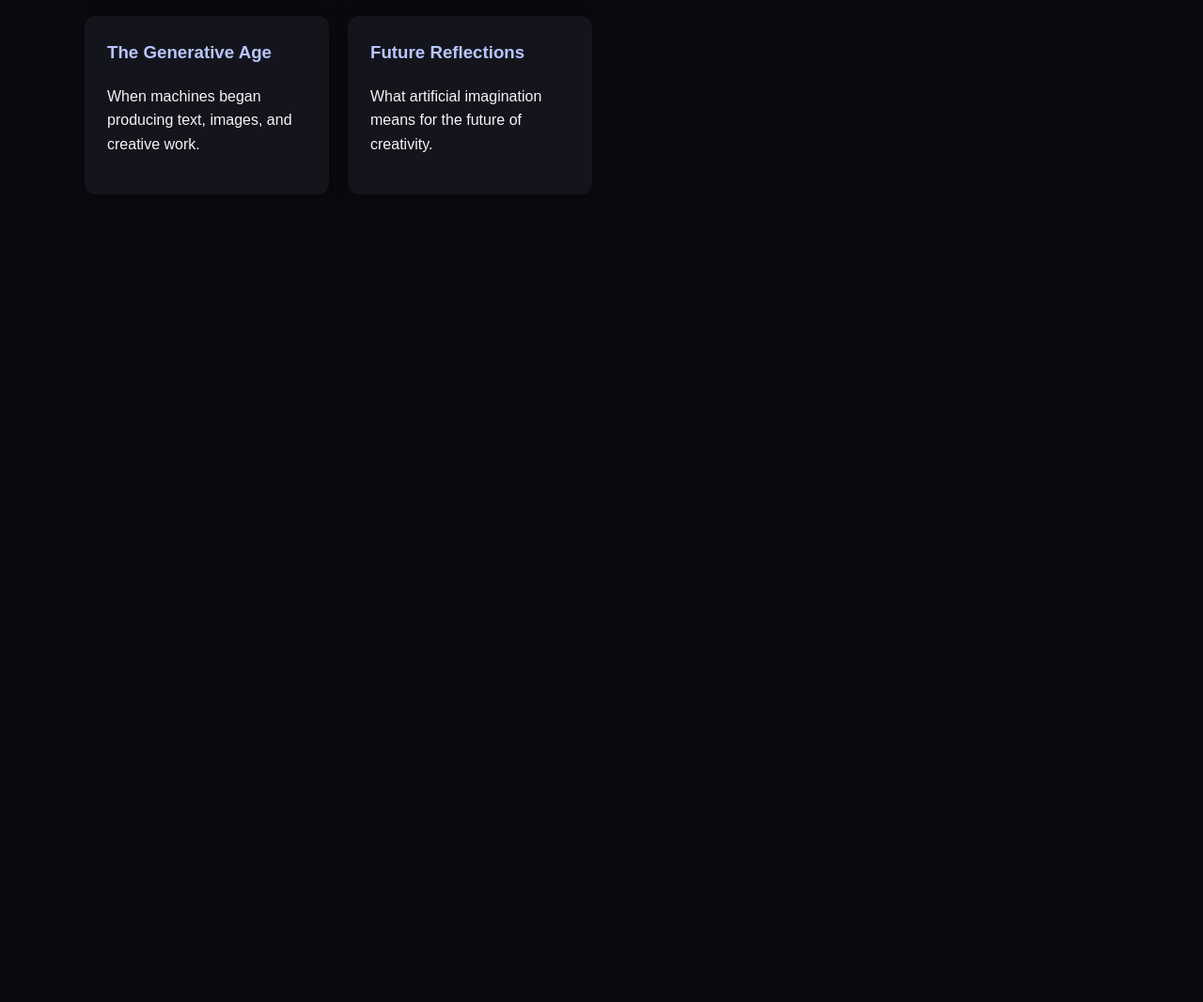
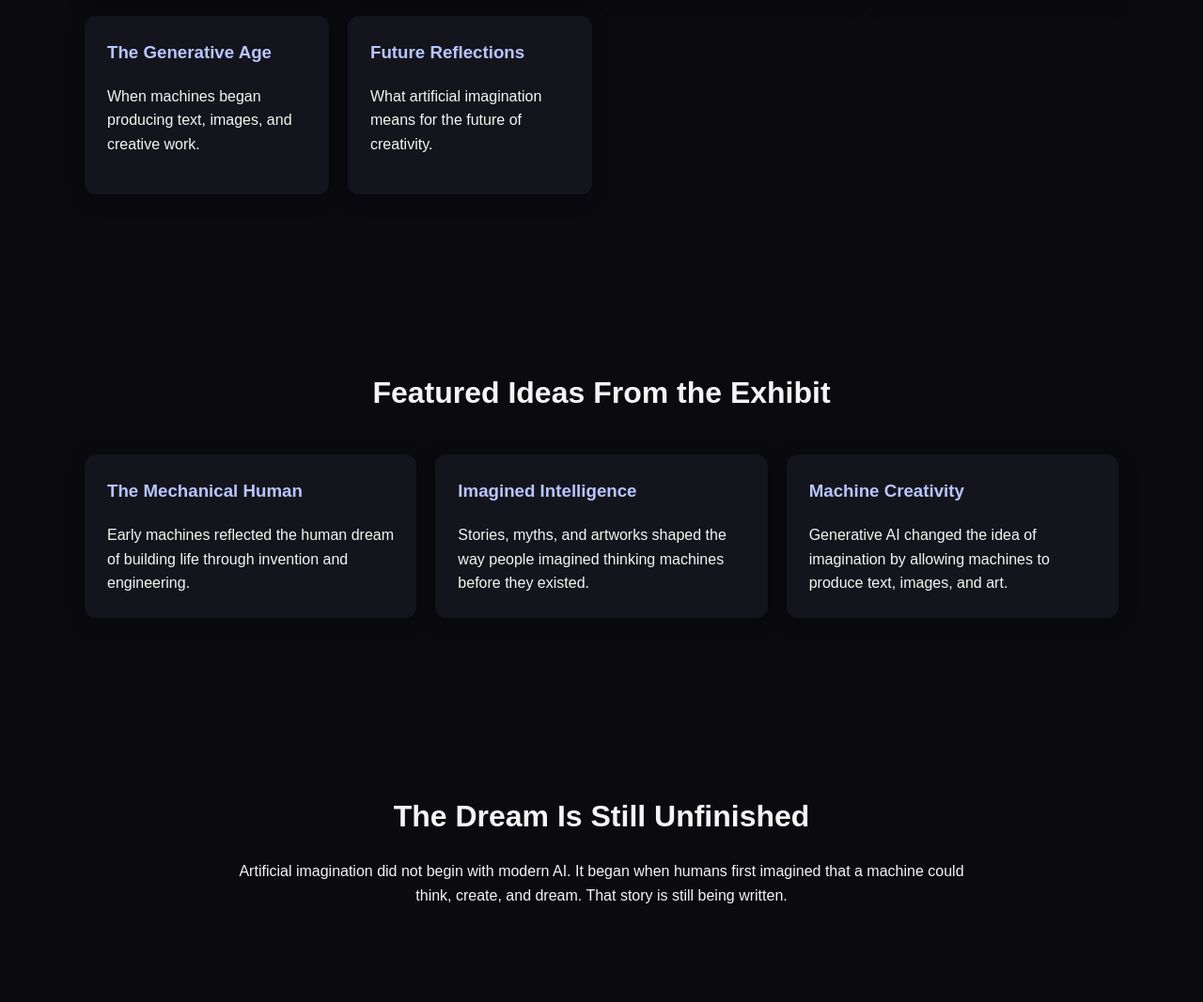
Before and after one commit to KevinPatel483/dream-machines-museum-site, a plain HTML site: page index.html in a window 1280 px wide. Shown: the part 1579-2646 px from the top of the page at 94% size. Before the commit the page ends 1866 px from the top, so only its background shows below. Drawn offline with Linux system fonts and the light colour scheme.

Commit message:
Add featured and closing sections

```diff
--- a/index.html
+++ b/index.html
@@ -34,27 +34,66 @@
         <h3>Origins of the Dream</h3>
         <p>How myths and early ideas imagined artificial life.</p>
       </div>
+
       <div class="card">
         <h3>Mechanical Fantasies</h3>
         <p>Automata and machines that tried to imitate life.</p>
       </div>
+
       <div class="card">
         <h3>Fictional Minds</h3>
         <p>Stories and art that shaped the dream of intelligent machines.</p>
       </div>
+
       <div class="card">
         <h3>Thinking Machines</h3>
         <p>The rise of computing and artificial intelligence.</p>
       </div>
+
       <div class="card">
         <h3>The Generative Age</h3>
         <p>When machines began producing text, images, and creative work.</p>
       </div>
+
       <div class="card">
         <h3>Future Reflections</h3>
         <p>What artificial imagination means for the future of creativity.</p>
       </div>
     </div>
   </section>
+
+  <section class="featured">
+    <h2>Featured Ideas From the Exhibit</h2>
+    <div class="feature-grid">
+      <div class="feature-box">
+        <h3>The Mechanical Human</h3>
+        <p>
+          Early machines reflected the human dream of building life through invention and engineering.
+        </p>
+      </div>
+
+      <div class="feature-box">
+        <h3>Imagined Intelligence</h3>
+        <p>
+          Stories, myths, and artworks shaped the way people imagined thinking machines before they existed.
+        </p>
+      </div>
+
+      <div class="feature-box">
+        <h3>Machine Creativity</h3>
+        <p>
+          Generative AI changed the idea of imagination by allowing machines to produce text, images, and art.
+        </p>
+      </div>
+    </div>
+  </section>
+
+  <section class="closing">
+    <h2>The Dream Is Still Unfinished</h2>
+    <p>
+      Artificial imagination did not begin with modern AI. It began when humans first imagined that a machine could think,
+      create, and dream. That story is still being written.
+    </p>
+  </section>
 </body>
 </html>
--- a/style.css
+++ b/style.css
@@ -8,8 +8,9 @@ body {
 
 .hero {
   min-height: 100vh;
-  background: linear-gradient(rgba(10, 10, 15, 0.65), rgba(10, 10, 15, 0.85)),
-              url('https://images.unsplash.com/photo-1516321318423-f06f85e504b3?auto=format&fit=crop&w=1400&q=80') center/cover no-repeat;
+  background:
+    linear-gradient(rgba(10, 10, 15, 0.68), rgba(10, 10, 15, 0.86)),
+    url('https://images.unsplash.com/photo-1516321318423-f06f85e504b3?auto=format&fit=crop&w=1400&q=80') center/cover no-repeat;
   display: flex;
   align-items: center;
   justify-content: center;
@@ -56,40 +57,56 @@ body {
 }
 
 .about,
-.journey {
+.journey,
+.featured,
+.closing {
   padding: 80px 20px;
   max-width: 1100px;
   margin: auto;
 }
 
 .about h2,
-.journey h2 {
+.journey h2,
+.featured h2,
+.closing h2 {
   font-size: 2rem;
   margin-bottom: 20px;
   text-align: center;
 }
 
-.about p {
+.about p,
+.closing p {
   max-width: 800px;
   margin: auto;
   text-align: center;
 }
 
-.cards {
+.cards,
+.feature-grid {
   display: grid;
   grid-template-columns: repeat(auto-fit, minmax(240px, 1fr));
   gap: 20px;
   margin-top: 40px;
 }
 
-.card {
+.card,
+.feature-box {
   background: #14141d;
   padding: 24px;
   border-radius: 12px;
   box-shadow: 0 4px 20px rgba(0, 0, 0, 0.25);
 }
 
-.card h3 {
+.card h3,
+.feature-box h3 {
   margin-top: 0;
   color: #b8c6ff;
 }
+
+.feature-box p {
+  margin: 0;
+}
+
+.closing {
+  padding-bottom: 100px;
+}
```
